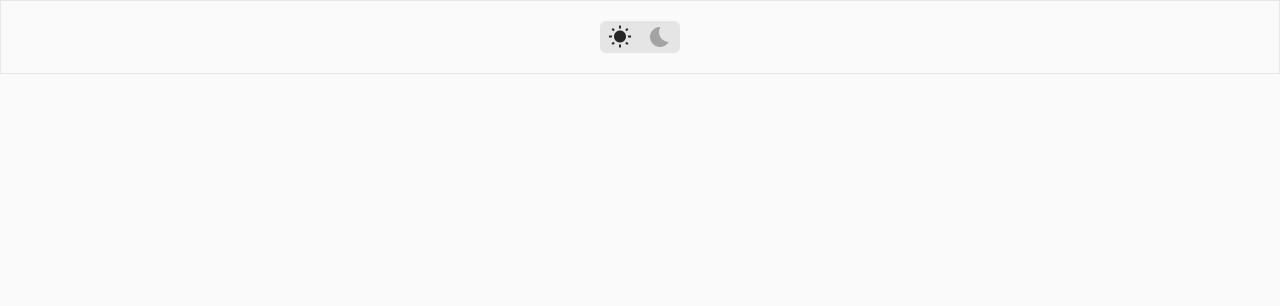
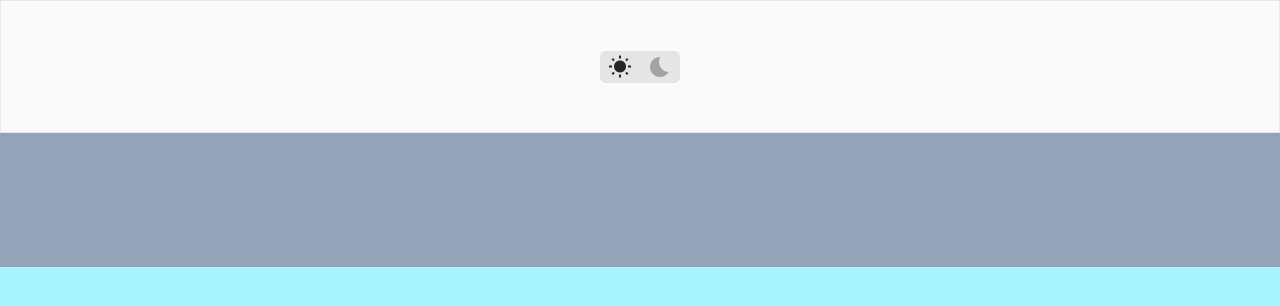
Before and after one commit to rezaGhoreyshiWeb/calculator, a website: page index.html in a window 1280 px wide. Drawn offline with Linux system fonts and the light colour scheme.

Commit message:
set the place for calculator result and buttons

```diff
--- a/index.html
+++ b/index.html
@@ -13,10 +13,13 @@
   </head>
   <body>
     <main class="w-screen h-screen">
-      <section class="bg-neutral-50 w-full h-full">
-        <div class="flex justify-center items-center py-5 border">
+      <section class="bg-neutral-50 w-full h-full grid grid-cols-1 grid-rows-6">
+        <!-- switch keys -->
+        <div
+          class="row-span-1 col-span-1 flex justify-center items-center py-5 border"
+        >
           <div
-            class="w-20 px-2 py-1 flex  justify-between items-center rounded-md bg-neutral-200"
+            class="w-20 px-2 py-1 flex justify-between items-center rounded-md bg-neutral-200"
           >
             <span class="material-icons text-xs text-neutral-800"
               >wb_sunny</span
@@ -26,6 +29,10 @@
             </span>
           </div>
         </div>
+        <!-- calculator result -->
+        <div class="row-span-1 col-span-1 bg-slate-400"></div>
+        <!-- calculator buttons -->
+        <div class="row-span-4 col-span-1 bg-cyan-200"></div>
       </section>
     </main>
     <script src="./component/index.js" type="module"></script>
```
Also changed, not shown: dist/output.css.
